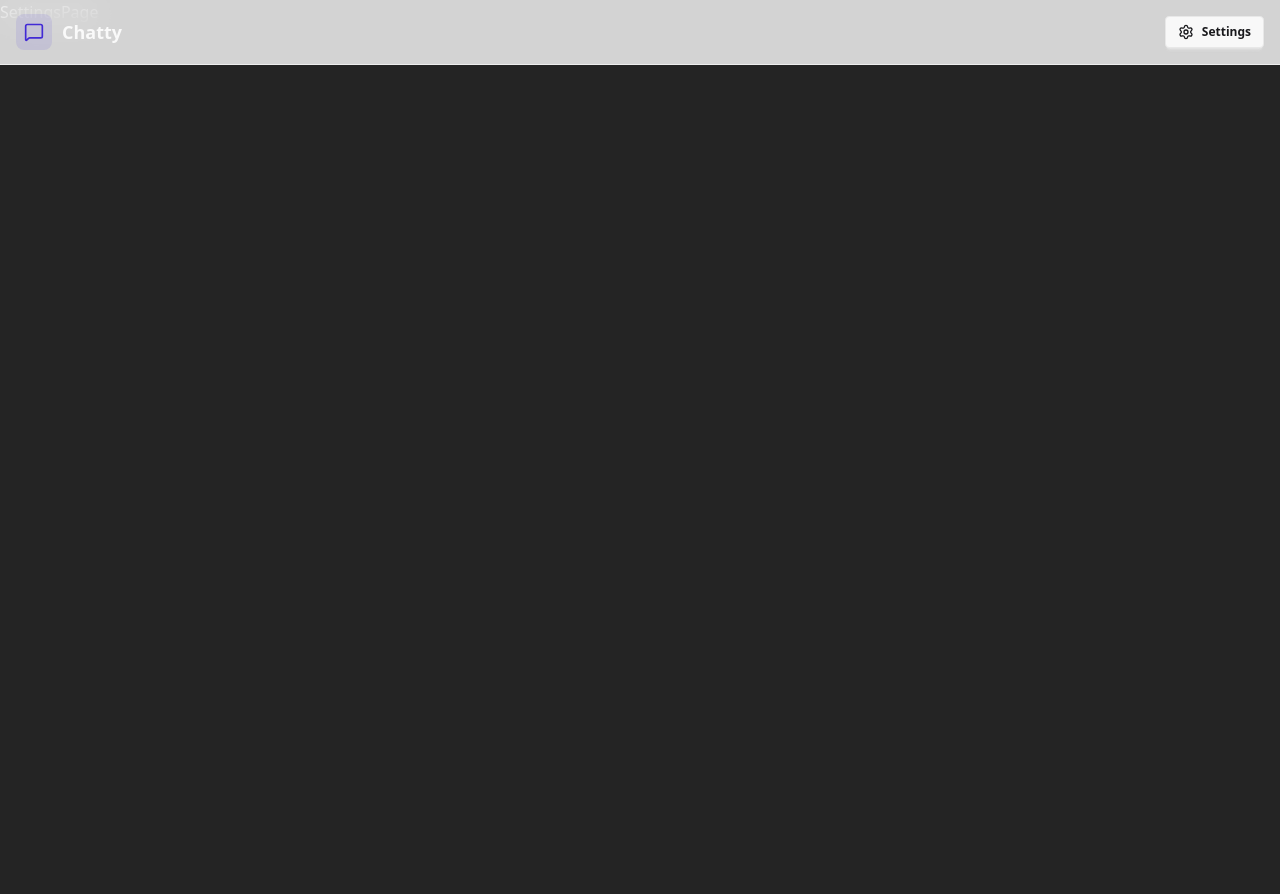
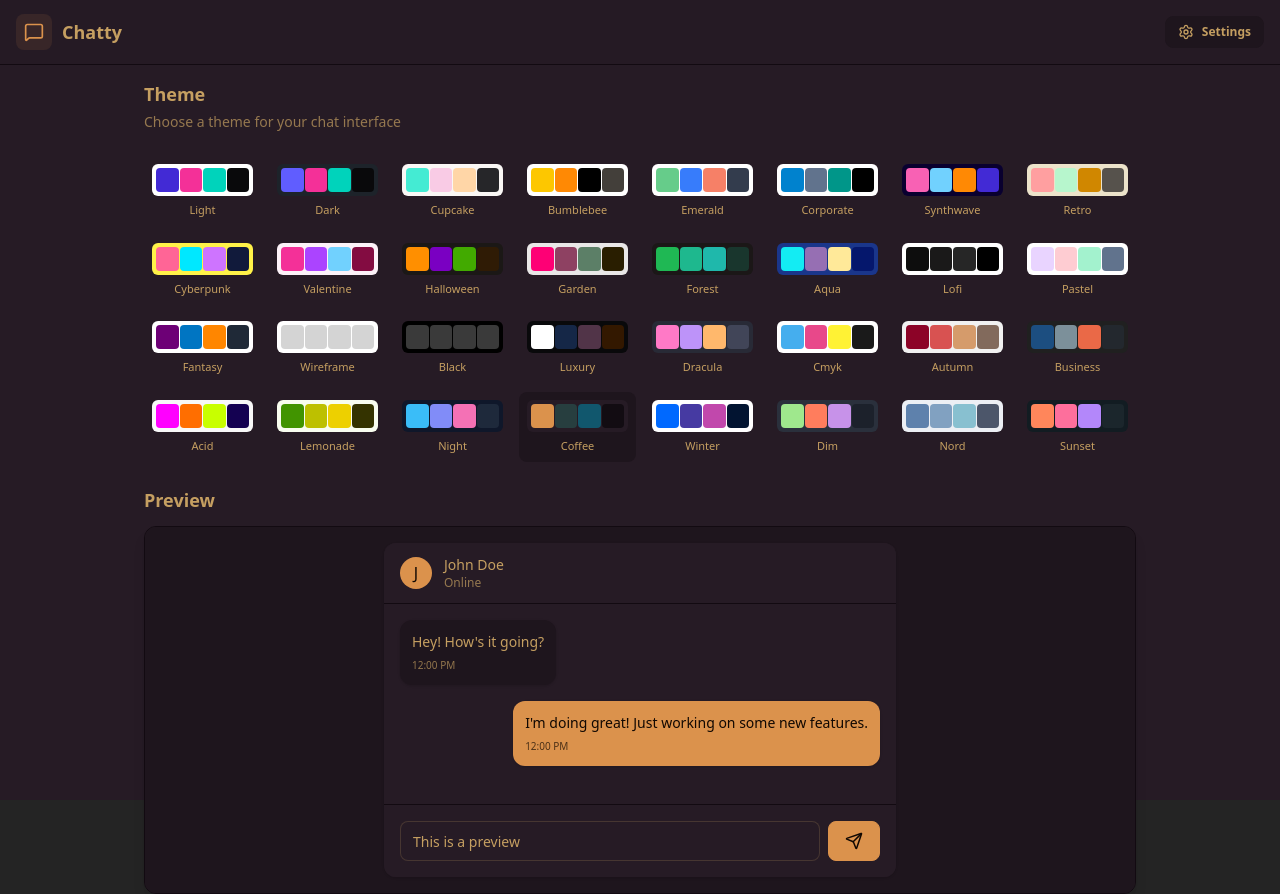
Before and after one commit to BikashPandeya/Chat_App---MERN-Stack-Project, a React (Vite) app in the folder frontend/: page /settings in a window 1280 px wide. Before the commit the page ends 800 px from the top, so only its background shows below. Built offline with nearby package versions, Linux system fonts and the light colour scheme; no server answers.

Commit message:
Making Settings Page

```diff
--- a/frontend/index.html
+++ b/frontend/index.html
@@ -1,5 +1,6 @@
 <!doctype html>
-<html lang="en">
+<html lang="en" >
+
   <head>
     <meta charset="UTF-8" />
     <meta name="viewport" content="width=device-width, initial-scale=1.0" />
--- a/frontend/src/App.jsx
+++ b/frontend/src/App.jsx
@@ -10,14 +10,17 @@
 import { useEffect } from "react";
 import { Loader } from "lucide-react";
 import { Toaster } from "react-hot-toast";
+import { useThemeStore } from "./store/useThemeStore.js";
 
 const App = () => {
   const { authUser, checkAuth, isCheckingAuth } = useAuthStore();
+  const {theme} = useThemeStore()
+
   useEffect(() => {
     checkAuth();
   }, [checkAuth]);
 
-  console.log("Auth User:", authUser);
+  // console.log("Auth User:", authUser);
 
   if (isCheckingAuth && !authUser) {
     return (
@@ -30,7 +33,7 @@
   }
 
   return (
-    <div>
+    <div data-theme={theme} className="min-h-screen bg-base-100 text-base-content">
       <Navbar />
       <Routes>
         <Route
--- /dev/null
+++ b/frontend/src/constants/index.js
@@ -0,0 +1,34 @@
+export const THEMES = [
+  "light",
+  "dark",
+  "cupcake",
+  "bumblebee",
+  "emerald",
+  "corporate",
+  "synthwave",
+  "retro",
+  "cyberpunk",
+  "valentine",
+  "halloween",
+  "garden",
+  "forest",
+  "aqua",
+  "lofi",
+  "pastel",
+  "fantasy",
+  "wireframe",
+  "black",
+  "luxury",
+  "dracula",
+  "cmyk",
+  "autumn",
+  "business",
+  "acid",
+  "lemonade",
+  "night",
+  "coffee",
+  "winter",
+  "dim",
+  "nord",
+  "sunset",
+];
--- a/frontend/src/index.css
+++ b/frontend/src/index.css
@@ -1,5 +1,40 @@
 @import "tailwindcss";
-@plugin "daisyui";
+@plugin "daisyui" {
+  themes: light,
+dark,
+cupcake,
+bumblebee,
+emerald,
+corporate,
+synthwave,
+retro,
+cyberpunk,
+valentine,
+halloween,
+garden,
+forest,
+aqua,
+lofi,
+pastel,
+fantasy,
+wireframe,
+black,
+luxury,
+dracula,
+cmyk,
+autumn,
+business,
+acid,
+lemonade,
+night,
+coffee,
+winter,
+dim,
+nord,
+sunset,
+synthwave-80s,
+synthwave-90s;
+}
 
 :root {
   font-family: system-ui, Avenir, Helvetica, Arial, sans-serif;
--- a/frontend/src/pages/SettingsPage.jsx
+++ b/frontend/src/pages/SettingsPage.jsx
@@ -1,9 +1,116 @@
-import React from 'react'
+import { THEMES } from "../constants";
+import { useThemeStore } from "../store/useThemeStore";
+import { Send } from "lucide-react";
+
+const PREVIEW_MESSAGES = [
+  { id: 1, content: "Hey! How's it going?", isSent: false },
+  { id: 2, content: "I'm doing great! Just working on some new features.", isSent: true },
+];
 
 const SettingsPage = () => {
+  const { theme, setTheme } = useThemeStore();
+
   return (
-    <div>SettingsPage</div>
-  )
-}
+    <div className="h-screen container mx-auto px-4 pt-20 max-w-5xl flex flex-col gap-8">
+      <div className="space-y-6">
+        <div className="flex flex-col gap-1">
+          <h2 className="text-lg font-semibold">Theme</h2>
+          <p className="text-sm text-base-content/70">Choose a theme for your chat interface</p>
+        </div>
 
-export default SettingsPage
+        <div className="grid grid-cols-4 sm:grid-cols-6 md:grid-cols-8 gap-2">
+          {THEMES.map((t) => (
+            <button
+              key={t}
+              className={`
+                group flex flex-col items-center gap-1.5 p-2 rounded-lg transition-colors
+                ${theme === t ? "bg-base-200" : "hover:bg-base-200/50"}
+              `}
+              onClick={() => setTheme(t)}
+            >
+              <div className="relative h-8 w-full rounded-md overflow-hidden" data-theme={t}>
+                <div className="absolute inset-0 grid grid-cols-4 gap-px p-1">
+                  <div className="rounded bg-primary"></div>
+                  <div className="rounded bg-secondary"></div>
+                  <div className="rounded bg-accent"></div>
+                  <div className="rounded bg-neutral"></div>
+                </div>
+              </div>
+              <span className="text-[11px] font-medium truncate w-full text-center">
+                {t.charAt(0).toUpperCase() + t.slice(1)}
+              </span>
+            </button>
+          ))}
+        </div>
+
+        {/* Preview Section */}
+        <h3 className="text-lg font-semibold mb-3">Preview</h3>
+        <div className="rounded-xl border border-base-300 overflow-hidden bg-base-100 shadow-lg">
+          <div className="p-4 bg-base-200">
+            <div className="max-w-lg mx-auto">
+              {/* Mock Chat UI */}
+              <div className="bg-base-100 rounded-xl shadow-sm overflow-hidden">
+                {/* Chat Header */}
+                <div className="px-4 py-3 border-b border-base-300 bg-base-100">
+                  <div className="flex items-center gap-3">
+                    <div className="w-8 h-8 rounded-full bg-primary flex items-center justify-center text-primary-content font-medium">
+                      J
+                    </div>
+                    <div>
+                      <h3 className="font-medium text-sm">John Doe</h3>
+                      <p className="text-xs text-base-content/70">Online</p>
+                    </div>
+                  </div>
+                </div>
+
+                {/* Chat Messages */}
+                <div className="p-4 space-y-4 min-h-[200px] max-h-[200px] overflow-y-auto bg-base-100">
+                  {PREVIEW_MESSAGES.map((message) => (
+                    <div
+                      key={message.id}
+                      className={`flex ${message.isSent ? "justify-end" : "justify-start"}`}
+                    >
+                      <div
+                        className={`
+                          max-w-[80%] rounded-xl p-3 shadow-sm
+                          ${message.isSent ? "bg-primary text-primary-content" : "bg-base-200"}
+                        `}
+                      >
+                        <p className="text-sm">{message.content}</p>
+                        <p
+                          className={`
+                            text-[10px] mt-1.5
+                            ${message.isSent ? "text-primary-content/70" : "text-base-content/70"}
+                          `}
+                        >
+                          12:00 PM
+                        </p>
+                      </div>
+                    </div>
+                  ))}
+                </div>
+
+                {/* Chat Input */}
+                <div className="p-4 border-t border-base-300 bg-base-100">
+                  <div className="flex gap-2">
+                    <input
+                      type="text"
+                      className="input input-bordered flex-1 text-sm h-10"
+                      placeholder="Type a message..."
+                      value="This is a preview"
+                      readOnly
+                    />
+                    <button className="btn btn-primary h-10 min-h-0">
+                      <Send size={18} />
+                    </button>
+                  </div>
+                </div>
+              </div>
+            </div>
+          </div>
+        </div>
+      </div>
+    </div>
+  );
+};
+export default SettingsPage;
--- /dev/null
+++ b/frontend/src/store/useThemeStore.js
@@ -0,0 +1,9 @@
+import { create } from "zustand";
+
+export const useThemeStore = create((set) => ({
+  theme: localStorage.getItem("chat-theme") || "coffee",
+  setTheme: (theme) => {
+    localStorage.setItem("chat-theme", theme);
+    set({ theme });
+  },
+}));
```
